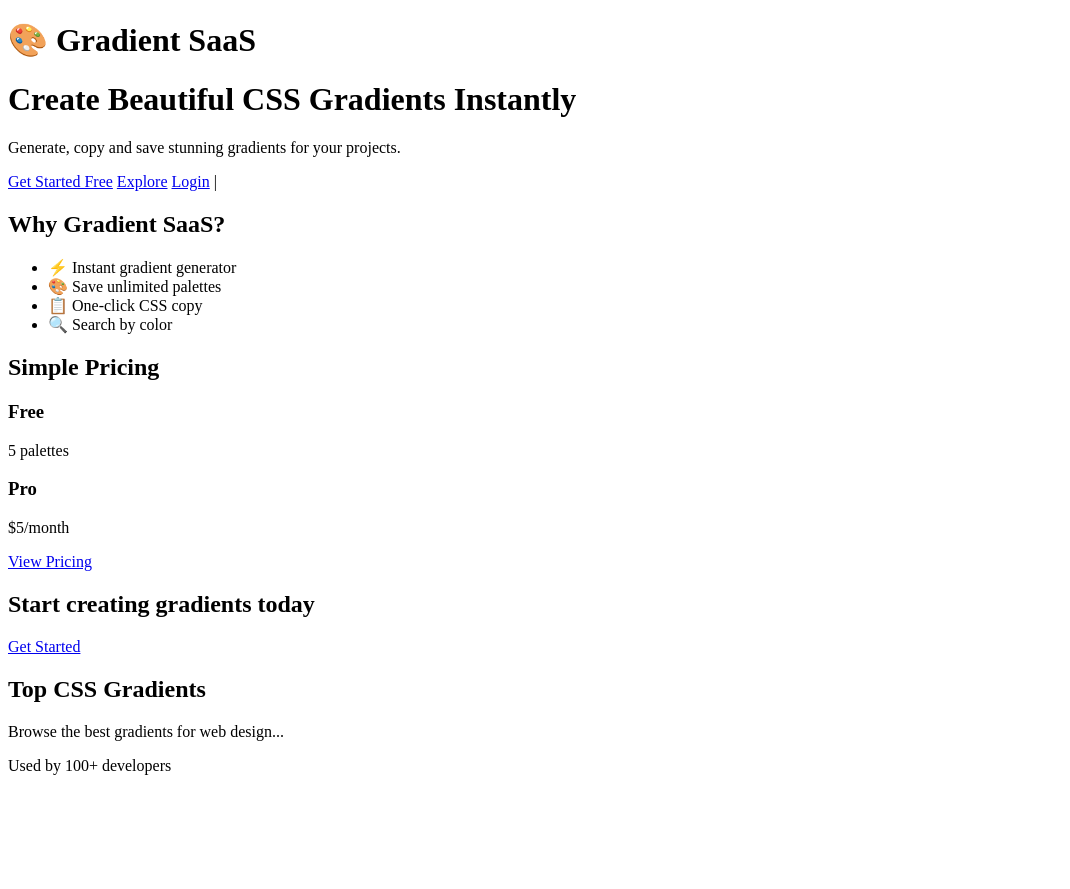
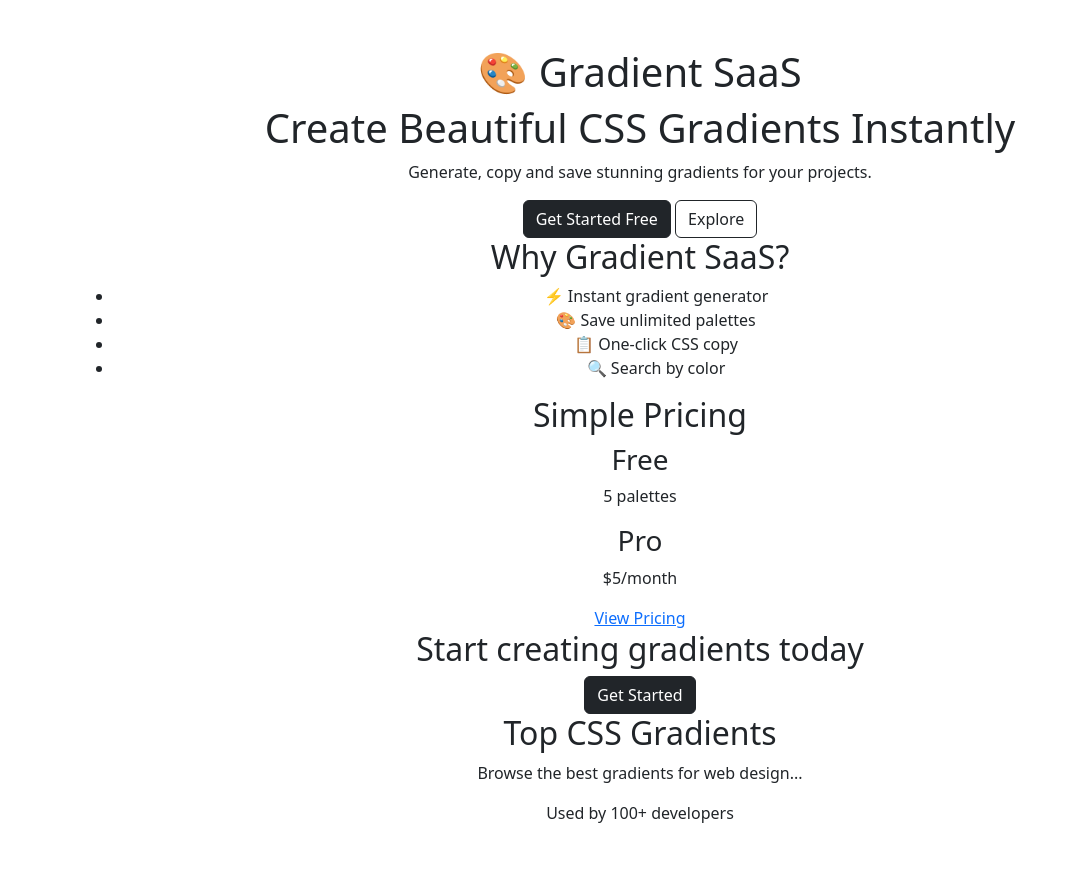
Before and after one commit to wah80/gradient-saas, a Flask app: page / in a window 1280 px wide. Shown: the whole page, without its empty margins (0-1070 px from the left). Before the commit the page ends 775 px from the top, so only its background shows below. Run offline with Flask 3, Linux system fonts and the light colour scheme; some libraries are stand-ins or nearby versions.

Commit message:
UI Polish

```diff
--- a/templates/home.html
+++ b/templates/home.html
@@ -2,8 +2,10 @@
 <html>
 <head>
     <title>Gradient SaaS</title>
+	<link href="https://cdn.jsdelivr.net/npm/bootstrap@5.3.2/dist/css/bootstrap.min.css" rel="stylesheet">
+	<script src="https://cdn.jsdelivr.net/npm/chart.js"></script>
 </head>
-<body>
+<body class="container py-5 text-center">
 
 <h1>🎨 Gradient SaaS</h1>
 <h1>Create Beautiful CSS Gradients Instantly</h1>
@@ -11,9 +13,6 @@
 
 <a href="/register" class="btn btn-dark">Get Started Free</a>
 <a href="/gradients" class="btn btn-outline-dark">Explore</a>
-
-<a href="/login">Login</a> |
-<div id="hero-gradient" style="height:200px; border-radius:10px;"></div>
 
 <h2>Why Gradient SaaS?</h2>
 
@@ -43,7 +42,7 @@
 <p>Browse the best gradients for web design...</p>
 <p>Used by 100+ developers</p>
 
-
+<div id="hero-gradient" style="height:200px; border-radius:10px;"></div>
 <script>
 fetch("/api/random-gradient")
 .then(res => res.json())
```
